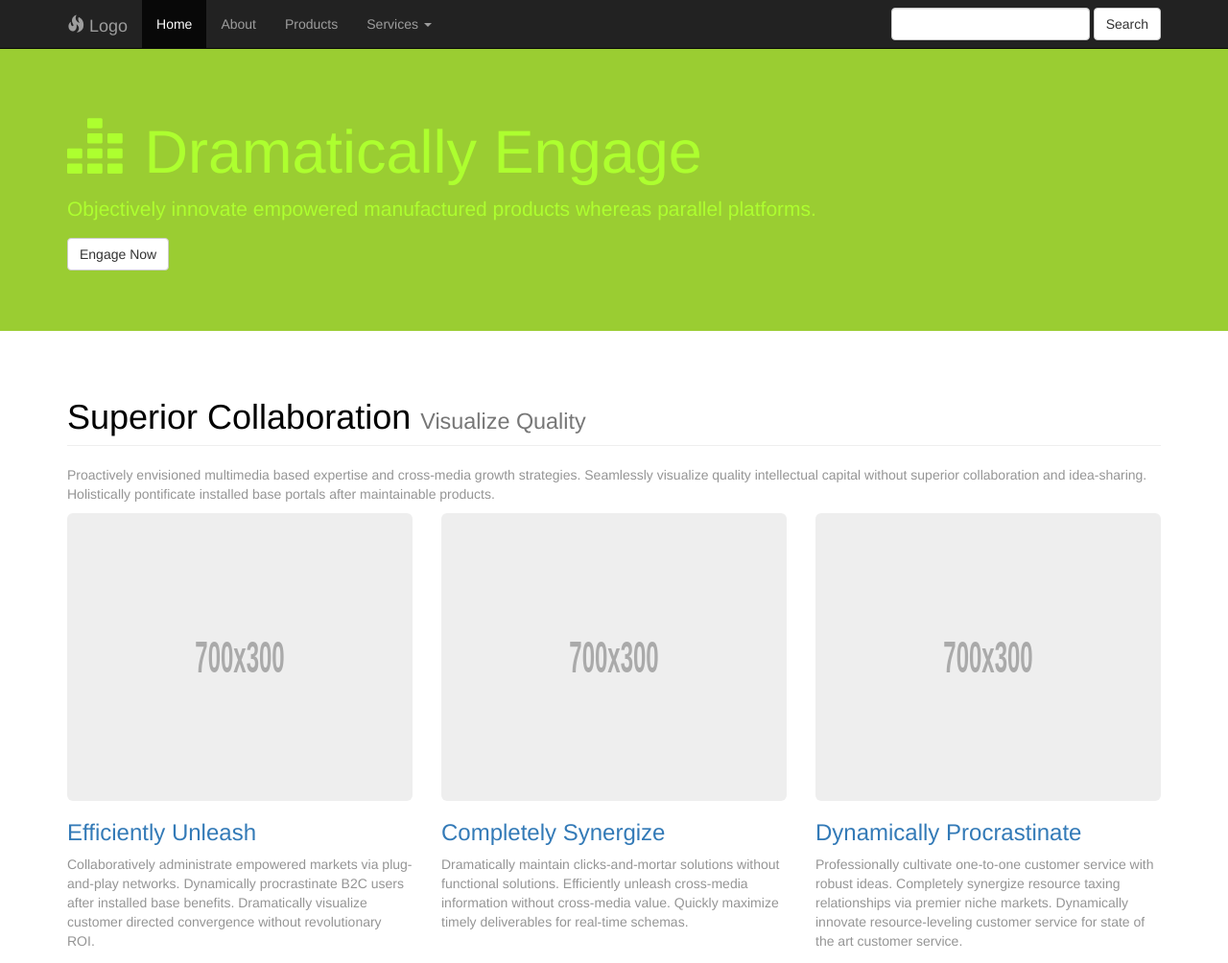
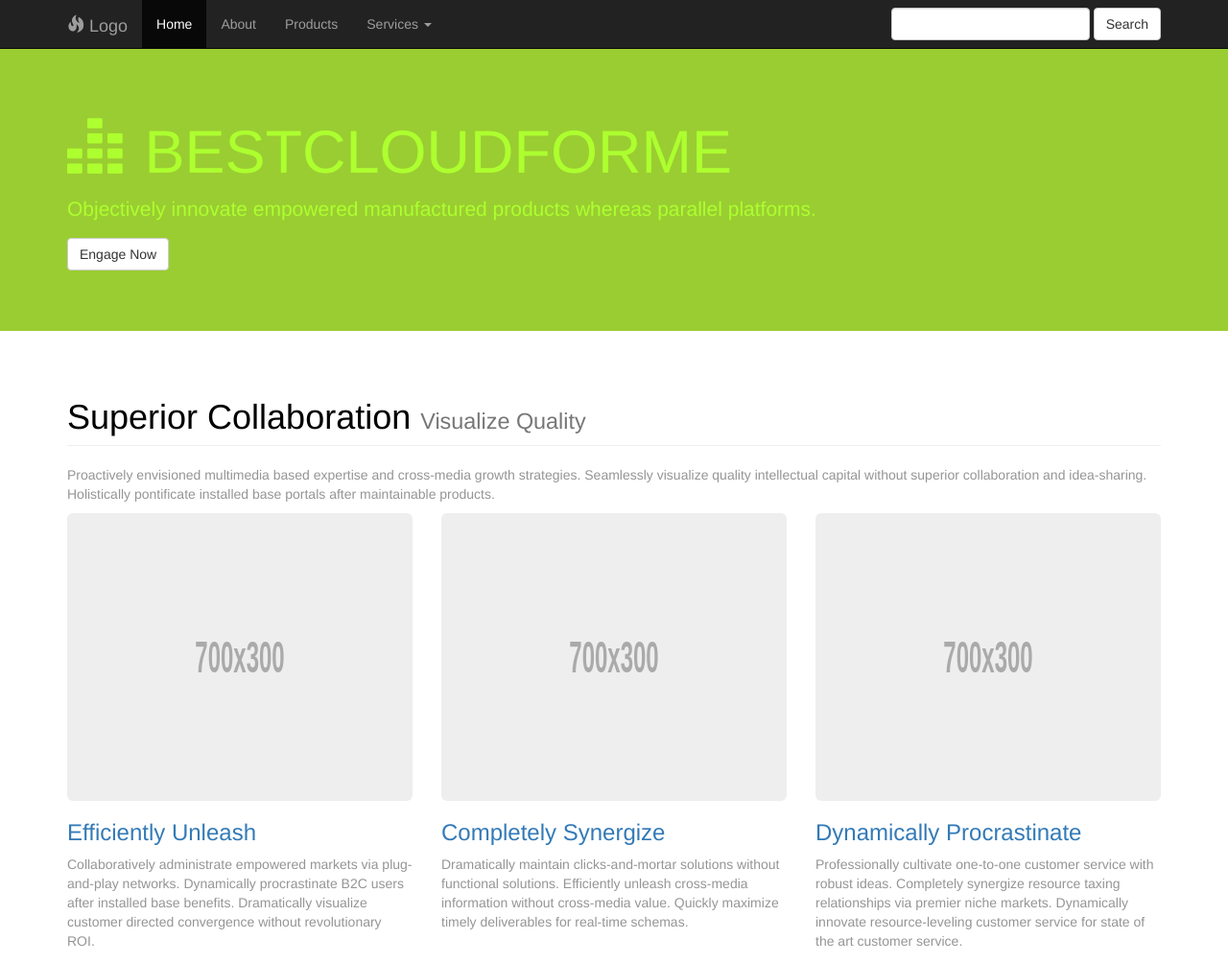
Before and after one commit to ebrudalkir/Bcfm-case, a plain HTML site: page index.html in a window 1280 px wide. Shown: the top 1004 px of the page at 96% size. Drawn offline with Linux system fonts and the light colour scheme.

Commit message:
Update index.html

```diff
--- a/index.html
+++ b/index.html
@@ -80,7 +80,7 @@
 
 	<div class="jumbotron feature">
 		<div class="container">
-			<h1><span class="glyphicon glyphicon-equalizer"></span> Dramatically Engage</h1>
+			<h1><span class="glyphicon glyphicon-equalizer"></span> BESTCLOUDFORME</h1>
 			<p>Objectively innovate empowered manufactured products whereas parallel platforms.</p>
 			<p><a class="btn btn-default" href="#">Engage Now</a></p>
 		</div>
```
